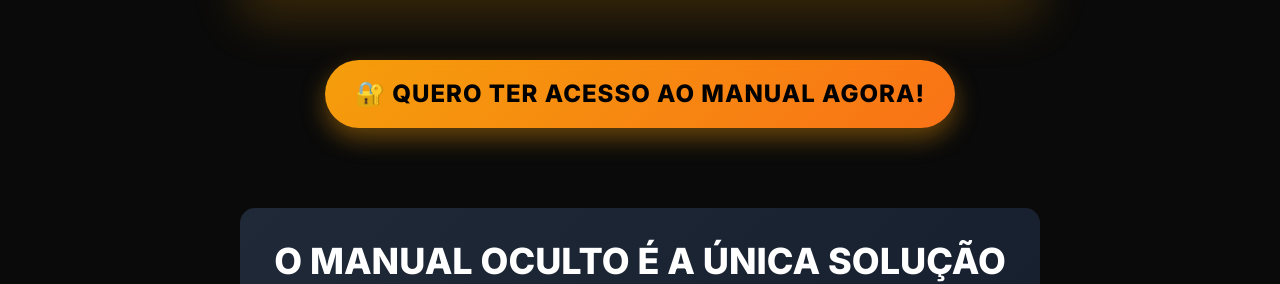
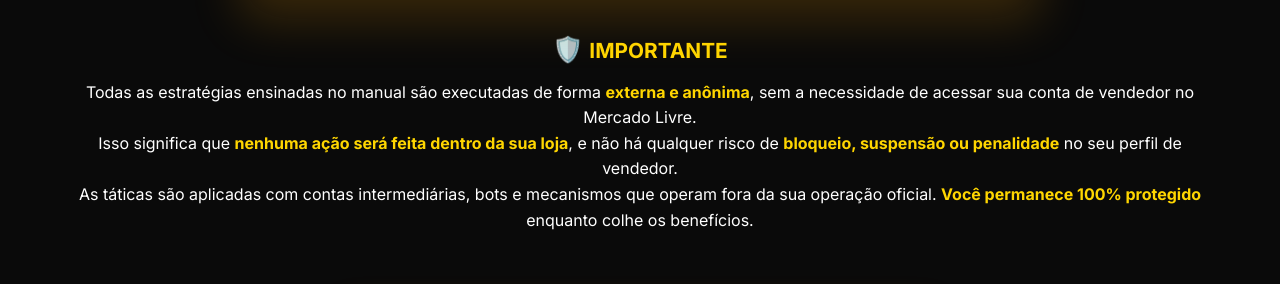
Before and after one commit to jonathan224296/domineml, a plain HTML site: page index.html in a window 1280 px wide. Shown: the part 1087-1371 px from the top of the page. Drawn offline with Linux system fonts and the light colour scheme.

Commit message:
Add files via upload

```diff
--- a/index.html
+++ b/index.html
@@ -50,6 +50,14 @@
                 <p class="video-caption">
                     🎯 <strong>ASSISTA AGORA:</strong> Revelações que podem mudar sua estratégia no ML para sempre
                 </p>
+            </div>
+            <div class="important-warning">
+                <span style="font-size:1.3em;display:block;text-align:center;margin-bottom:10px;">
+                    <span style="font-size:1.2em;">🛡️</span> <strong style="color:#FFD600;">IMPORTANTE</strong>
+                </span>
+                <p style="color:#fff;">Todas as estratégias ensinadas no manual são executadas de forma <span style="color:#FFD600;font-weight:bold;">externa e anônima</span>, sem a necessidade de acessar sua conta de vendedor no Mercado Livre.</p>
+                <p style="color:#fff;">Isso significa que <span style="color:#FFD600;font-weight:bold;">nenhuma ação será feita dentro da sua loja</span>, e não há qualquer risco de <span style="color:#FFD600;font-weight:bold;">bloqueio, suspensão ou penalidade</span> no seu perfil de vendedor.</p>
+                <p style="color:#fff;">As táticas são aplicadas com contas intermediárias, bots e mecanismos que operam fora da sua operação oficial. <span style="color:#FFD600;font-weight:bold;">Você permanece 100% protegido</span> enquanto colhe os benefícios.</p>
             </div>
 
             <div class="main-cta">
```
